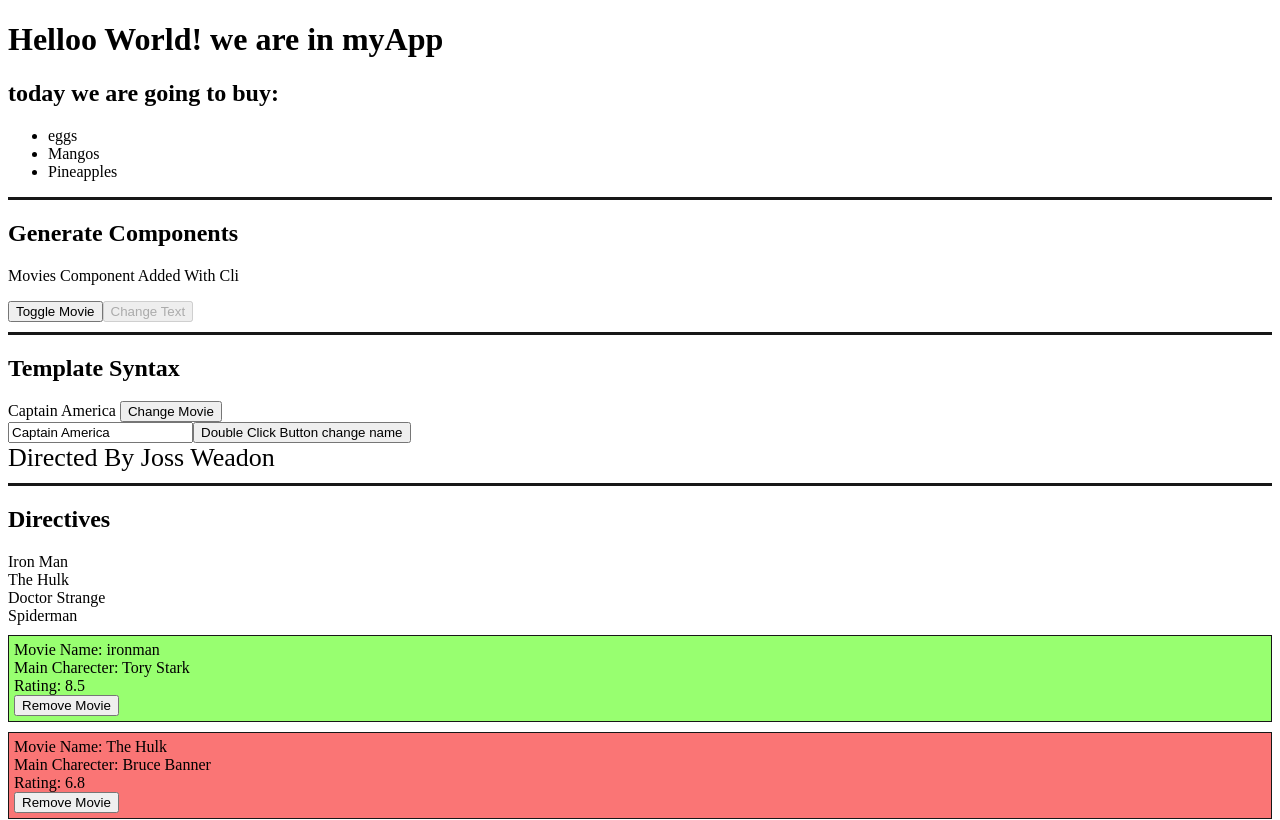
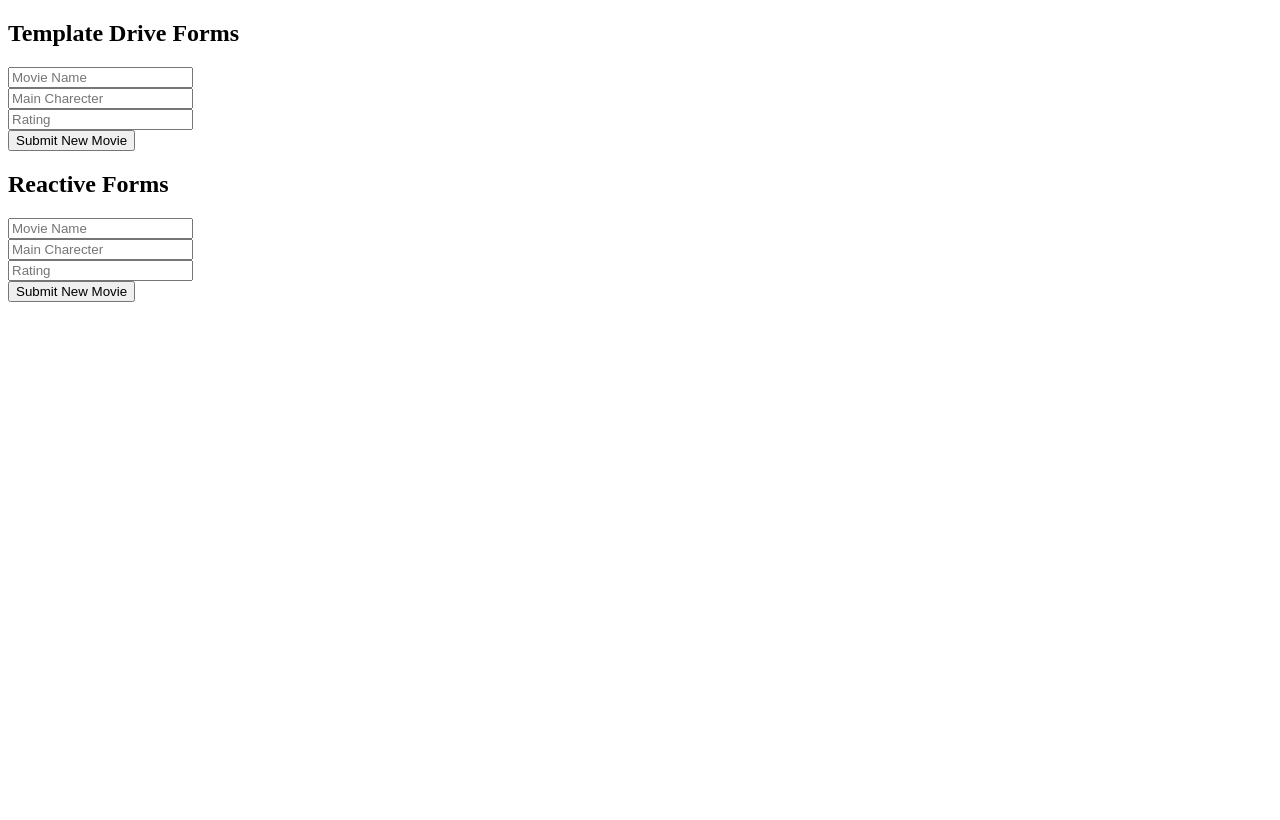
Before and after one commit to jude2go2/Angular-Course---sample-app, an Angular app: page / in a window 1280 px wide. Shown: the top 820 px of the page. Built offline with nearby package versions, Linux system fonts and the light colour scheme.

Commit message:
Template Drive Forms & Reactive Forms

```diff
--- a/src/app/app.component.html
+++ b/src/app/app.component.html
@@ -1,5 +1,9 @@
 <div class="app">
-  <div>
+  <app-template-driven-forms></app-template-driven-forms>
+
+  <app-recative-forms></app-recative-forms>
+
+  <!-- <div>
     <h1>Helloo World! we are in {{ title }}</h1>
 
     <div class="shopping-list" *ngIf="list.length">
@@ -19,5 +23,5 @@
 
   <div class="seperator"></div>
   <h2>Directives</h2>
-  <app-directives></app-directives>
+  <app-directives></app-directives> -->
 </div>
--- a/src/app/app.module.ts
+++ b/src/app/app.module.ts
@@ -8,6 +8,9 @@ import { CliMoviesComponent } from './components/cli-movies/cli-movies.component
 import { TemplateSyntaxComponent } from './components/template-syntax/template-syntax.component';
 import { FormsModule } from '@angular/forms';
 import { DirectivesComponent } from './components/directives/directives.component';
+import { RecativeFormsComponent } from './components/recative-forms/recative-forms.component';
+import { TemplateDrivenFormsComponent } from './components/template-driven-forms/template-driven-forms.component';
+import { ReactiveFormsModule } from '@angular/forms';
 
 @NgModule({
   declarations: [
@@ -17,6 +20,8 @@ import { DirectivesComponent } from './components/directives/directives.componen
     CliMoviesComponent,
     TemplateSyntaxComponent,
     DirectivesComponent,
+    RecativeFormsComponent,
+    TemplateDrivenFormsComponent,
   ],
   imports: [
     // for modules
@@ -24,6 +29,7 @@ import { DirectivesComponent } from './components/directives/directives.componen
     AppRoutingModule,
     //import the forms module
     FormsModule,
+    ReactiveFormsModule,
   ],
   providers: [], // for dependency injection
   bootstrap: [AppComponent], // startup
--- a/src/app/components/movie/movie.component.ts
+++ b/src/app/components/movie/movie.component.ts
@@ -5,7 +5,7 @@ export interface IMovie {
   name: string;
   mainChar: string;
   rating: number;
-  isInTheater: boolean;
+  isInTheater?: boolean;
 }
 
 @Component({
--- /dev/null
+++ b/src/app/components/recative-forms/recative-forms.component.html
@@ -0,0 +1,41 @@
+<h2>Reactive Forms</h2>
+
+<form (ngSubmit)="onSubmit()" [formGroup]="form">
+  <div class="form-control">
+    <input type="text" formControlName="movieName" placeholder="Movie Name" />
+
+    <div
+      class="movie-name-error--length"
+      *ngIf="form.touched && !!form.controls.movieName.errors?.minlength"
+    >
+      Not Enought Charecters
+    </div>
+    <div
+      class="movie-name-error--reuired"
+      *ngIf="form.touched && !!form.controls.movieName.errors?.required"
+    >
+      Required
+    </div>
+  </div>
+  <div class="form-control">
+    <input
+      type="text"
+      formControlName="mainChar"
+      placeholder="Main Charecter"
+    />
+  </div>
+  <div class="form-control">
+    <input type="number" formControlName="rating" placeholder="Rating" />
+    <div class="rating-err" *ngIf="form.sub">Rating Error</div>
+  </div>
+
+  <button type="submit">Submit New Movie</button>
+</form>
+
+<div class="movies-wrap">
+  <app-movie
+    *ngFor="let movie of movies; let i = index"
+    [movie]="movie"
+    (removeMovie)="onRemoveMovie(i)"
+  ></app-movie>
+</div>
--- /dev/null
+++ b/src/app/components/recative-forms/recative-forms.component.ts
@@ -0,0 +1,43 @@
+import { Component, OnInit } from '@angular/core';
+import { FormControl, FormGroup, Validators } from '@angular/forms';
+import { IMovie } from '../movie/movie.component';
+
+@Component({
+  selector: 'app-recative-forms',
+  templateUrl: './recative-forms.component.html',
+  styleUrls: ['./recative-forms.component.scss'],
+})
+export class RecativeFormsComponent implements OnInit {
+  public movies: Array<IMovie> = [];
+
+  public form: FormGroup = new FormGroup({
+    movieName: new FormControl('', [
+      Validators.required,
+      Validators.minLength(4),
+    ]),
+    mainChar: new FormControl('', Validators.required),
+    rating: new FormControl('', Validators.required),
+  });
+
+  constructor() {}
+
+  ngOnInit(): void {}
+
+  public onSubmit(): void {
+    this.form.markAllAsTouched();
+    console.log(this.form);
+    if (this.form.valid) {
+      const movie: IMovie = {
+        id: Math.floor(Math.random() * 100),
+        name: this.form.value.movieName,
+        mainChar: this.form.value.maieChar,
+        rating: this.form.value.rating,
+      };
+      this.movies.push(movie);
+    }
+  }
+
+  public onRemoveMovie(i: number) {
+    this.movies = this.movies.filter((movie, index) => index !== i);
+  }
+}
--- /dev/null
+++ b/src/app/components/template-driven-forms/template-driven-forms.component.html
@@ -0,0 +1,46 @@
+<h2>Template Drive Forms</h2>
+
+<form (ngSubmit)="onSubmit(form)" #form="ngForm">
+  <div class="form-control">
+    <input
+      type="text"
+      ngModel
+      name="movieName"
+      required
+      placeholder="Movie Name"
+    />
+
+    <div
+      class="err-name"
+      *ngIf="form.submitted && form.controls.movieName.status === 'INVALID'"
+    >
+      Bad Movie Name
+    </div>
+  </div>
+  <div class="form-control">
+    <input
+      type="text"
+      ngModel
+      name="mainChar"
+      required
+      placeholder="Main Charecter"
+    />
+  </div>
+  <div class="form-control">
+    <input type="number" ngModel name="rating" required placeholder="Rating" />
+  </div>
+
+  <button type="submit">Submit New Movie</button>
+
+  <div class="general-error" *ngIf="form.submitted && !form.valid">
+    Something is missing
+  </div>
+</form>
+
+<div class="movies-wrap">
+  <app-movie
+    *ngFor="let movie of movies; let i = index"
+    [movie]="movie"
+    (removeMovie)="onRemoveMovie(i)"
+  ></app-movie>
+</div>
--- /dev/null
+++ b/src/app/components/template-driven-forms/template-driven-forms.component.ts
@@ -0,0 +1,34 @@
+import { Component, OnInit } from '@angular/core';
+import { NgForm } from '@angular/forms';
+import { IMovie } from '../movie/movie.component';
+
+@Component({
+  selector: 'app-template-driven-forms',
+  templateUrl: './template-driven-forms.component.html',
+  styleUrls: ['./template-driven-forms.component.scss'],
+})
+export class TemplateDrivenFormsComponent implements OnInit {
+  constructor() {}
+
+  ngOnInit(): void {}
+
+  public movies: IMovie[] = [];
+
+  public onSubmit(form: NgForm): void {
+    if (form.valid) {
+      const movie: IMovie = {
+        id: Math.floor(Math.random() * 100),
+        name: form.value.movieName,
+        mainChar: form.value.maieChar,
+        rating: form.value.rating,
+      };
+      this.movies.push(movie);
+    }
+
+    console.log(form);
+  }
+
+  public onRemoveMovie(i: number) {
+    this.movies.splice(i, 1);
+  }
+}
```
Also changed, not shown: src/app/components/recative-forms/recative-forms.component.scss (added), src/app/components/template-driven-forms/template-driven-forms.component.scss (added), 2 other files (tests, documents, lock files or other folders).
